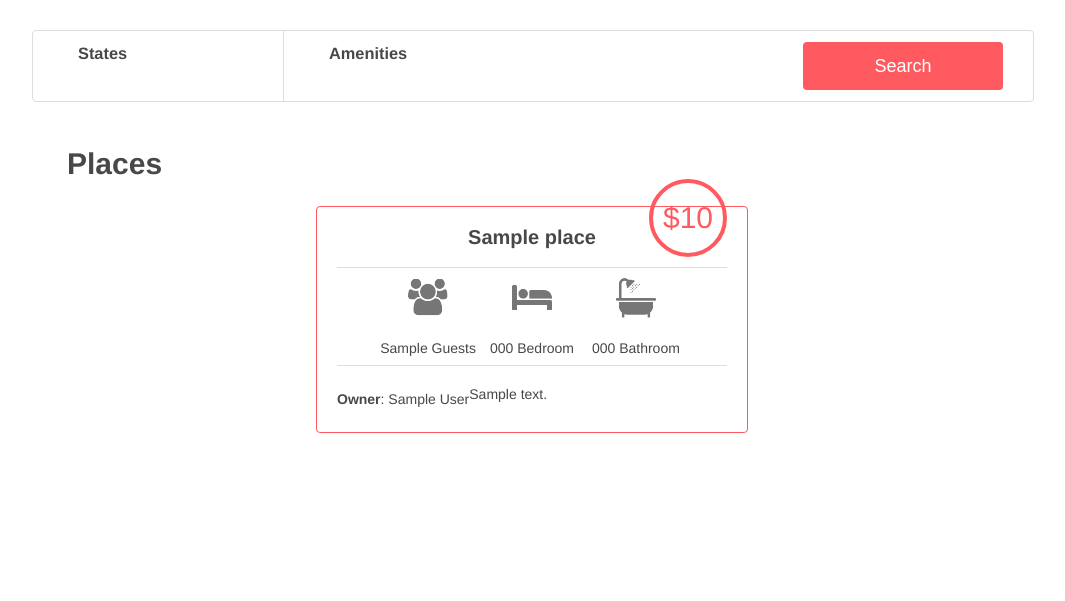
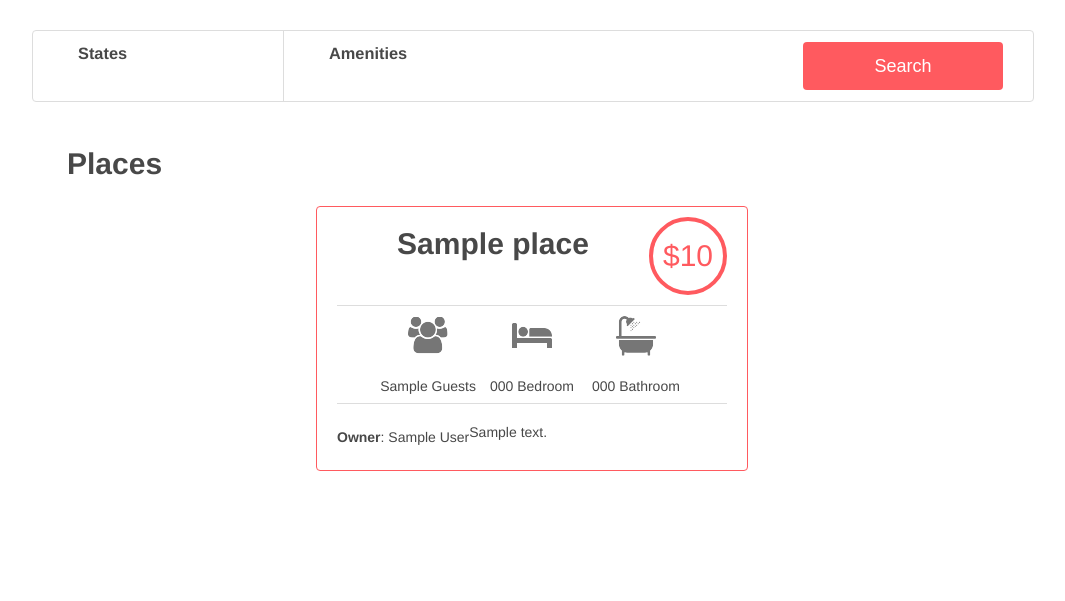
Before and after one commit to MrSakine/AirBnB_clone_v3, a Flask app: template web_flask/templates/100-hbnb.html in a window 1280 px wide. Shown: the part 71-672 px from the top of the page, without its empty margins (108-1173 px from the left). Run offline with Flask 3, Linux system fonts and the light colour scheme; the template is opened without the code that fills it: most values are stand-ins (such as "Sample title", 1, 10 or a date in 2020).

Commit message:
Update 8-places.css

```diff
--- a/web_flask/static/styles/8-places.css
+++ b/web_flask/static/styles/8-places.css
@@ -20,7 +20,7 @@ article {
 	padding-bottom: 20px;
 	margin: 20px;
 
-  border: 1px solid #ff5a5f;
+	border: 1px solid #FF5A5F;
 	border-radius: 4px;
 }
 
@@ -33,18 +33,11 @@ article {
 }
 
 .price_by_night {
-  display: flex;
-  justify-content: center;
-  align-self: flex-end;
-
-  position: absolute;
-  right: 0;
-
 	line-height: 60px;
-  color: #ff5a5f;
+	color: #FF5A5F;
 	font-size: 30px;
 	padding: 5px;
-  border: 4px solid #ff5a5f;
+	border: 4px solid #FF5A5F;
 	border-radius: 100%;
 	float: right;
 	min-width: 60px;
@@ -55,8 +48,8 @@ article {
 	display: block;
 	height: 80px;
 	width: 100%;
-  border-top: 1px solid #dddddd;
-  border-bottom: 1px solid #dddddd;
+	border-top: 1px solid #DDDDDD;
+	border-bottom: 1px solid #DDDDDD;
 
 	padding-top: 5px;
 	padding-bottom: 12px;
@@ -64,9 +57,7 @@ article {
 	margin-bottom: 20px;
 }
 
-.max_guest,
-.number_rooms,
-.number_bathrooms {
+.max_guest, .number_rooms, .number_bathrooms {
 	display: inline-block;
 	width: 100px;
 	text-align: center;
@@ -94,16 +85,15 @@ h1 {
 }
 
 article h2 {
-  font-size: 20px;
+	font-size: 30px;
 	margin: 10px auto;
 	padding: 0px;
-  width: 50%;
-  line-height: 20px;
+	width: 80%;
 }
 
 .guest_icon {
 	display: inline-block;
-  background-image: url("../static/images/icon_group.png");
+	background-image: url("../images/icon_group.png");
 	background-repeat: no-repeat;
 	background-position: center;
 	width: 50px;
@@ -112,7 +102,7 @@ article h2 {
 
 .bed_icon {
 	display: inline-block;
-  background-image: url("../static/images/icon_bed.png");
+	background-image: url("../images/icon_bed.png");
 	background-repeat: no-repeat;
 	background-position: center;
     width: 50px;
@@ -121,7 +111,7 @@ article h2 {
 
 .bath_icon {
 	display: inline-block;
-  background-image: url("../static/images/icon_bath.png");
+	background-image: url("../images/icon_bath.png");
 	background-repeat: no-repeat;
 	background-position: center;
     width: 50px;
```
Lines whose indentation alone changed are shown as unchanged.
